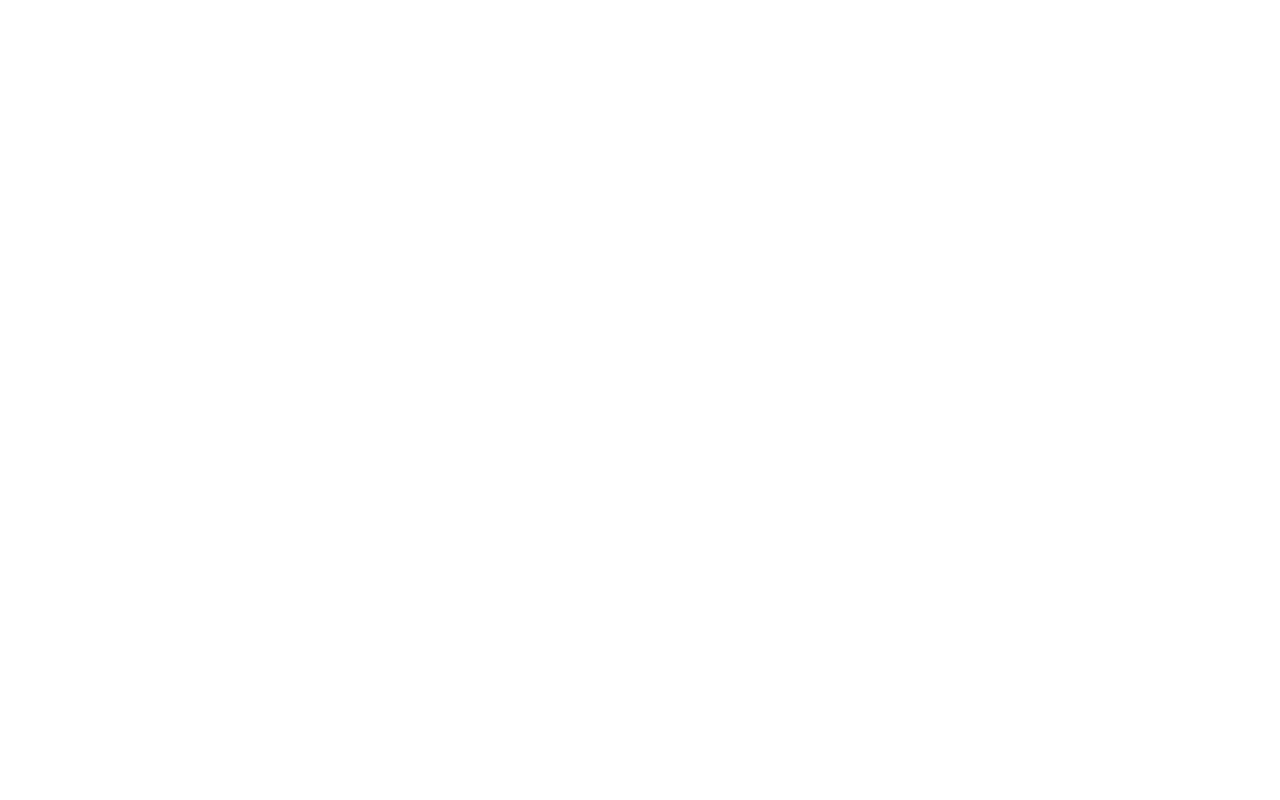
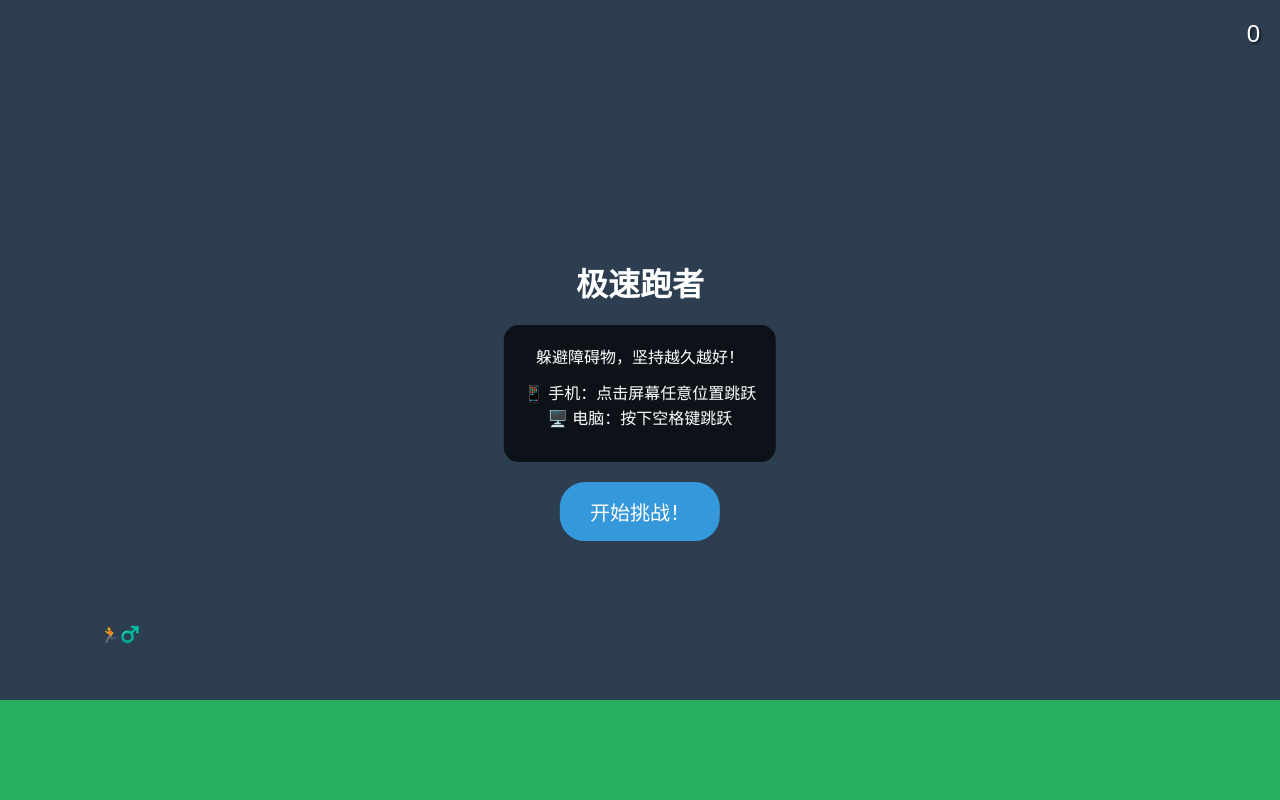
Before and after one commit to Atomer5981/Atomer5981.github.io, a plain HTML site: page aigame.html in a window 1280 px wide. Drawn offline with Linux system fonts and the light colour scheme.

Commit message:
Update aigame.html

```diff
--- a/aigame.html
+++ b/aigame.html
@@ -1,3 +1,4 @@
+<!-- Code With AI -->
 <!DOCTYPE html>
 <html lang="zh">
 <head>
@@ -5,26 +6,99 @@
     <meta name="viewport" content="width=device-width, initial-scale=1.0">
     <title>极速跑者</title>
     <style>
-        /* 原有样式保持不变... */
-
-        /* 新增动画 */
-        @keyframes titleFloat {
-            0%, 100% { transform: translate(-50%, -50%) scale(1); }
-            50% { transform: translate(-50%, -55%) scale(1.05); }
+        * {
+            margin: 0;
+            padding: 0;
+            box-sizing: border-box;
         }
 
-        @keyframes fadeIn {
-            from { opacity: 0; }
-            to { opacity: 1; }
+        body {
+            overflow: hidden;
+            touch-action: none;
+            background: #2c3e50;
+            font-family: Arial, sans-serif;
         }
 
-        @keyframes fadeOut {
-            to { opacity: 0; }
+        #gameContainer {
+            position: relative;
+            width: 100vw;
+            height: 100vh;
+            overflow: hidden;
         }
 
-        @keyframes idle {
-            0%, 100% { transform: translateY(0) scale(1); }
-            50% { transform: translateY(-20px) scale(1.1); }
+        #runner {
+            position: absolute;
+            bottom: 100px;
+            left: 100px;
+            width: 60px;
+            height: 60px;
+            transition: transform 0.3s;
+        }
+
+        .obstacle {
+            position: absolute;
+            bottom: 100px;
+            width: 40px;
+            height: 40px;
+            background: #e74c3c;
+            border-radius: 10px;
+            animation: obstacleMove 3s linear infinite;
+        }
+
+        #score {
+            position: fixed;
+            top: 20px;
+            right: 20px;
+            color: white;
+            font-size: 24px;
+            text-shadow: 2px 2px 2px rgba(0,0,0,0.5);
+        }
+
+        #startScreen {
+            position: fixed;
+            top: 50%;
+            left: 50%;
+            transform: translate(-50%, -50%);
+            text-align: center;
+            color: white;
+        }
+
+        .jump {
+            animation: jump 0.8s cubic-bezier(0.4, 0, 0.2, 1);
+        }
+
+        @keyframes jump {
+            0% { transform: translateY(0); }
+            50% { transform: translateY(-150px); }
+            100% { transform: translateY(0); }
+        }
+
+        @keyframes obstacleMove {
+            from { right: -50px; }
+            to { right: 100%; }
+        }
+
+        .ground {
+            position: absolute;
+            bottom: 0;
+            width: 100%;
+            height: 100px;
+            background: #27ae60;
+        }
+
+        button {
+            padding: 15px 30px;
+            font-size: 20px;
+            background: #3498db;
+            border: none;
+            color: white;
+            border-radius: 25px;
+            cursor: pointer;
+            transition: transform 0.2s;
+        }
+
+        button:active {
+            transform: scale(0.95);
         }
 
         .game-instructions {
@@ -34,16 +108,45 @@
             margin: 20px 0;
             line-height: 1.6;
         }
+
+        .controls-list {
+            list-style: none;
+            padding: 10px 0;
+        }
+
+        #runner.idle {
+            animation: idle 1.5s ease-in-out infinite;
+        }
+
+        @keyframes idle {
+            0%, 100% { transform: translateY(0); }
+            50% { transform: translateY(-20px); }
+        }
     </style>
 </head>
 <body>
-    <!-- 保持原有HTML结构不变... -->
+    <div id="gameContainer">
+        <div class="ground"></div>
+        <div id="score">0</div>
+        <div id="runner" class="idle">🏃♂️</div>
+        <div id="startScreen">
+            <h1>极速跑者</h1>
+            <div class="game-instructions">
+                <p>躲避障碍物，坚持越久越好！</p>
+                <ul class="controls-list">
+                    <li>📱 手机：点击屏幕任意位置跳跃</li>
+                    <li>🖥️ 电脑：按下<span class="key-icon">空格键</span>跳跃</li>
+                </ul>
+            </div>
+            <button onclick="startGame()">开始挑战！</button>
+        </div>
+    </div>
 
     <script>
         let isJumping = false;
         let score = 0;
         let gameActive = false;
-        let obstacleInterval; // 新增间隔变量
+        let obstacleInterval;
 
         const runner = document.getElementById('runner');
         const scoreElement = document.getElementById('score');
@@ -72,11 +175,8 @@
             score = 0;
             scoreElement.textContent = '0';
 
-            // 隐藏开始界面
-            startScreen.style.animation = 'fadeOut 0.5s forwards';
-            setTimeout(() => {
-                startScreen.style.display = 'none';
-            }, 500);
+            // 立即隐藏开始界面
+            startScreen.style.display = 'none';
 
             // 重置角色状态
             runner.classList.remove('idle');
@@ -86,6 +186,7 @@
             document.querySelectorAll('.obstacle').forEach(obs => obs.remove());
 
             // 启动障碍物生成
+            clearInterval(obstacleInterval); // 清除旧的间隔
             obstacleInterval = setInterval(createObstacle, 1500);
         }
 
@@ -131,7 +232,6 @@
 
             // 显示开始界面
             startScreen.style.display = 'block';
-            startScreen.style.animation = 'fadeIn 0.5s';
 
             // 恢复角色动画
             runner.classList.add('idle');
```
